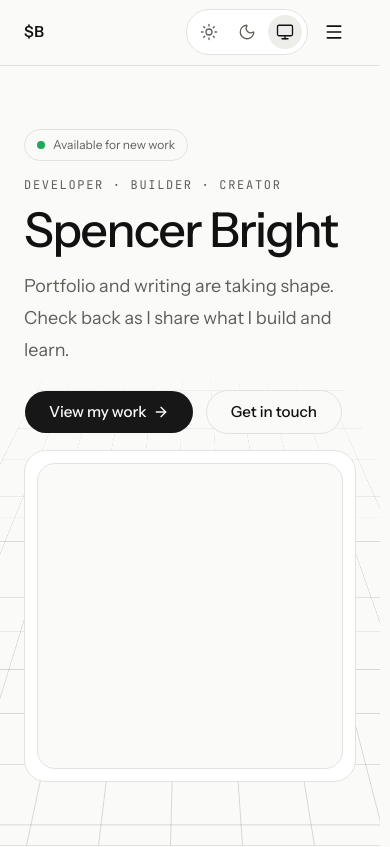
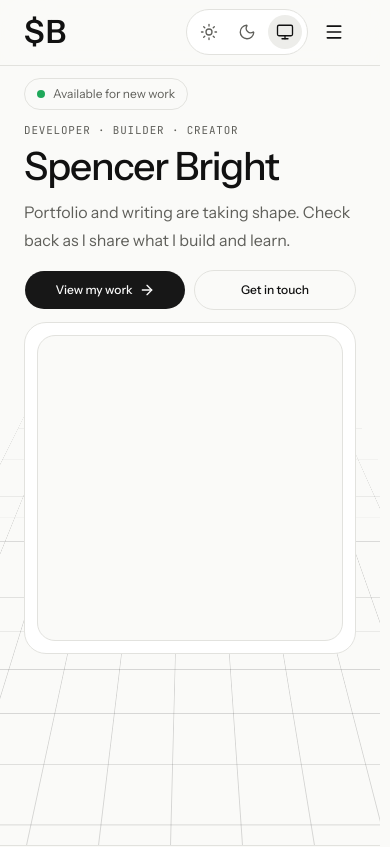
Before and after one commit to SpencerBrightest/Portfolio_website_v1, a Next.js app: page / in a window 390 px wide. Shown: the top 847 px of the page. Built offline with nearby package versions, Linux system fonts and the light colour scheme; no server answers.

Commit message:
fix: hero responsive spacing and navbar brand sizing

```diff
--- a/components/hero/hero.tsx
+++ b/components/hero/hero.tsx
@@ -10,38 +10,38 @@ export function Hero() {
   return (
     <section
       aria-labelledby="hero-heading"
-      className="relative isolate flex min-h-[calc(100svh-4.0625rem)] items-center overflow-hidden py-4 nav:py-6"
+      className="relative isolate flex min-h-[calc(100svh-4.0625rem)] items-start overflow-hidden py-3 nav:pb-6 nav:pt-8"
     >
       <HeroGrid />
       <div className="relative z-10 w-full">
         <Container>
-          <div className="grid items-start gap-4 sm:gap-6 nav:grid-cols-[minmax(0,1.2fr)_minmax(18rem,0.8fr)] nav:gap-16">
+          <div className="grid items-start gap-3 sm:gap-6 nav:grid-cols-[minmax(0,1fr)_minmax(0,1fr)] nav:gap-12">
             <div className="max-w-2xl">
-              <p className="mb-4 inline-flex min-h-8 items-center gap-2 rounded-full border border-nav-border px-3 text-xs text-nav-muted nav:mb-7">
+              <p className="mb-3 inline-flex min-h-8 items-center gap-2 rounded-full border border-nav-border px-3 text-xs text-nav-muted nav:mb-6">
                 <span className="size-2 rounded-full bg-status" aria-hidden="true" />
                 Available for new work
               </p>
 
-              <p className="mb-3 font-mono text-xs uppercase tracking-[0.14em] text-nav-muted nav:mb-4">
+              <p className="mb-2 font-mono text-[0.68rem] uppercase tracking-[0.08em] text-nav-muted sm:text-xs sm:tracking-[0.14em] nav:mb-3">
                 Developer · Builder · Creator
               </p>
 
               <Heading
                 id="hero-heading"
-                className="text-5xl leading-[1.03] sm:text-6xl nav:text-7xl"
+                className="text-[clamp(2.25rem,10vw,3rem)] leading-[1.03] sm:text-6xl nav:text-6xl xl:text-7xl"
               >
                 Spencer Bright
               </Heading>
 
-              <p className="mt-4 max-w-xl text-lg leading-8 text-nav-muted nav:mt-6">
+              <p className="mt-3 max-w-xl text-base leading-7 text-nav-muted sm:text-lg sm:leading-8 nav:mt-5">
                 Portfolio and writing are taking shape. Check back as I share what
                 I build and learn.
               </p>
 
-              <div className="mt-6 flex flex-wrap items-center gap-3 nav:mt-8">
+              <div className="mt-4 grid w-full grid-cols-2 items-center gap-2 sm:flex sm:w-fit sm:flex-wrap sm:gap-3 nav:mt-7">
                 <ButtonLink
                   href="/work"
-                  className="min-h-11 rounded-full px-6 text-[0.95rem] transition-transform hover:-translate-y-0.5 active:scale-[0.97]"
+                  className="min-h-10 rounded-full px-2 text-xs transition-transform hover:-translate-y-0.5 active:scale-[0.97] sm:min-h-11 sm:px-6 sm:text-[0.95rem]"
                 >
                   View my work
                   <ArrowRight className="size-4" aria-hidden="true" />
@@ -49,7 +49,7 @@ export function Hero() {
                 <ButtonLink
                   href="/#contact"
                   variant="outline"
-                  className="min-h-11 rounded-full border-nav-border bg-nav-background px-6 text-[0.95rem] text-nav-foreground hover:-translate-y-0.5 hover:bg-nav-hover hover:text-nav-foreground active:scale-[0.97]"
+                  className="min-h-10 rounded-full border-nav-border bg-nav-background px-2 text-xs text-nav-foreground hover:-translate-y-0.5 hover:bg-nav-hover hover:text-nav-foreground active:scale-[0.97] sm:min-h-11 sm:px-6 sm:text-[0.95rem]"
                 >
                   Get in touch
                 </ButtonLink>
--- a/components/layout/navbar.tsx
+++ b/components/layout/navbar.tsx
@@ -71,7 +71,7 @@ export function Navbar() {
         <div className="flex h-16 items-center justify-between gap-2 nav:grid nav:grid-cols-[1fr_auto_1fr] nav:gap-4">
           <Link
             href="/"
-            className="inline-flex min-h-11 shrink-0 items-center rounded-lg text-[0.95rem] font-semibold tracking-[0.04em] text-nav-foreground focus-visible:outline-2 focus-visible:outline-offset-3 focus-visible:outline-nav-foreground"
+            className="inline-flex min-h-11 shrink-0 items-center rounded-lg text-[2rem] font-semibold tracking-[0.04em] text-nav-foreground focus-visible:outline-2 focus-visible:outline-offset-3 focus-visible:outline-nav-foreground"
             aria-label="Spencer Bright home"
             aria-current={pathname === "/" ? "page" : undefined}
           >
```
